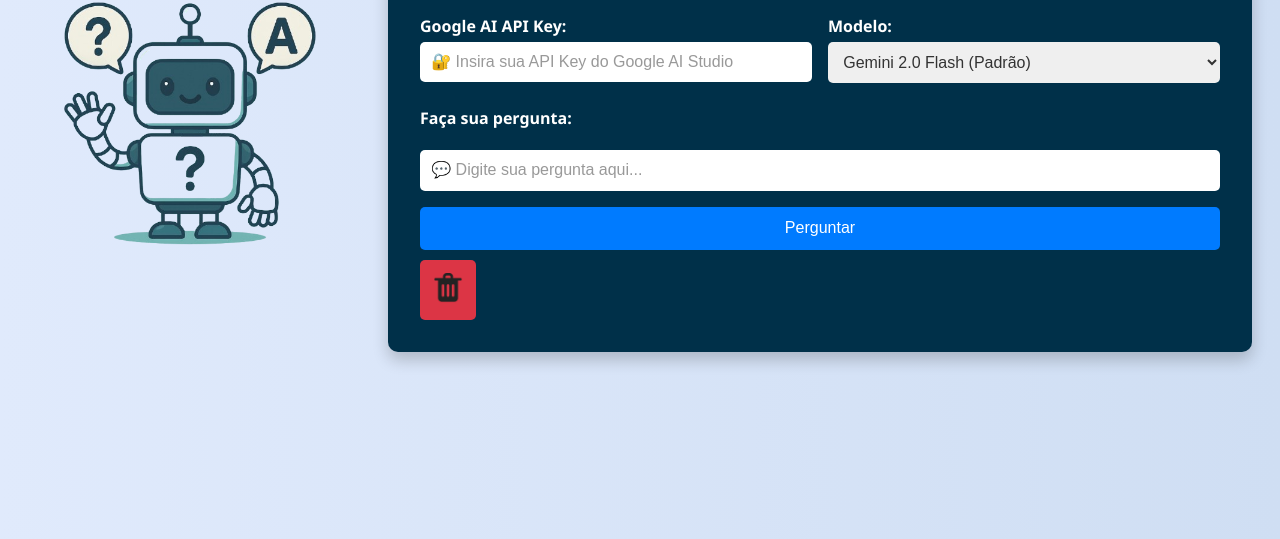
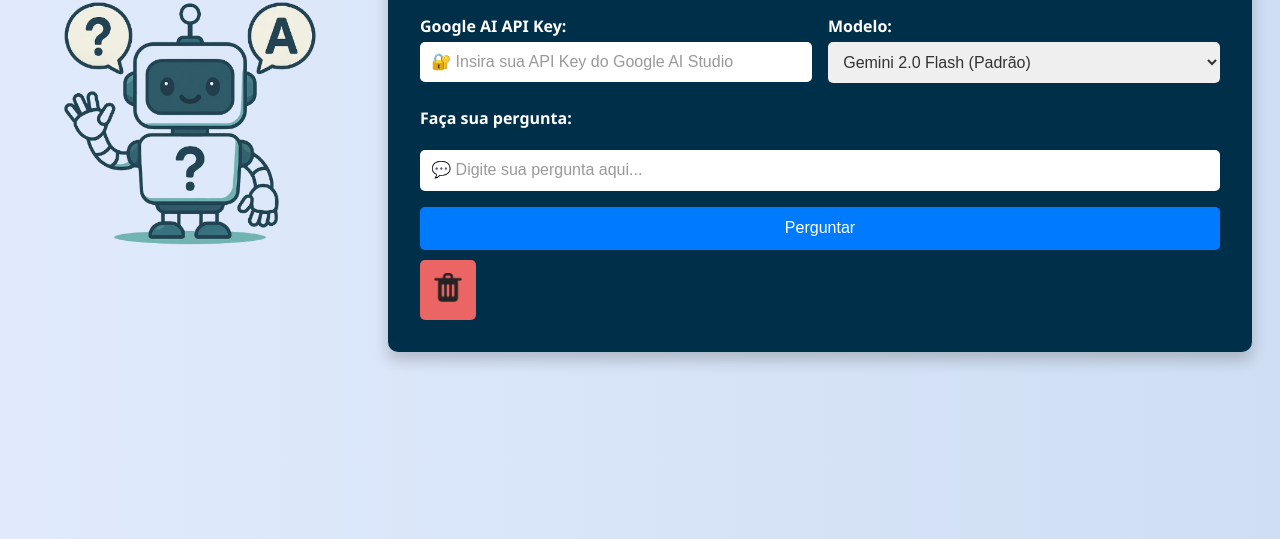
Before and after one commit to ArianaAlves/Projeto_assistente-ia-_Grupo5, a website built with Vite: page index.html in a window 1280 px wide. In both pictures the pointer is over the button 447 px from the left and 590 px from the top of the page. Shown: the part 301-840 px from the top of the page. Built offline with nearby package versions, Linux system fonts and the light colour scheme.

Commit message:
botão limpar css

```diff
--- a/style.css
+++ b/style.css
@@ -120,6 +120,9 @@
     background-color: #dc3545; /* Cor vermelha para o botão de limpar */
     margin-top: 10px;
 }
+.btn-limpar:hover {
+    background-color: #ec6565;
+}
 
 .btn-copiar{
     position: absolute;
```
